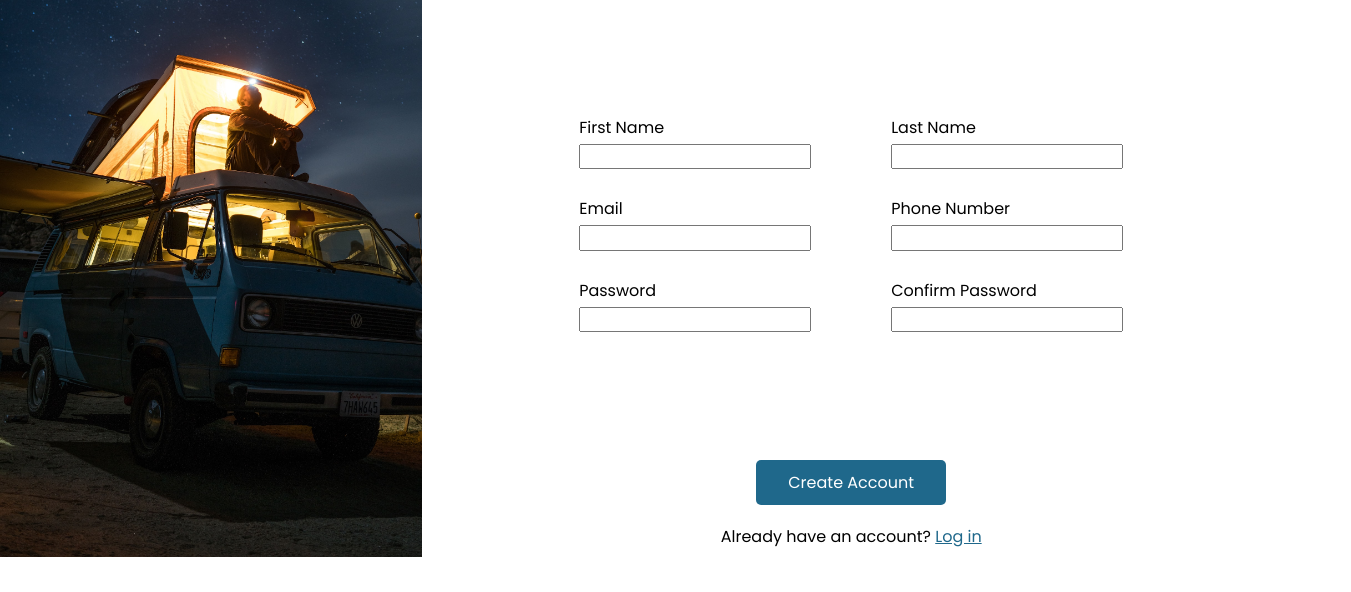
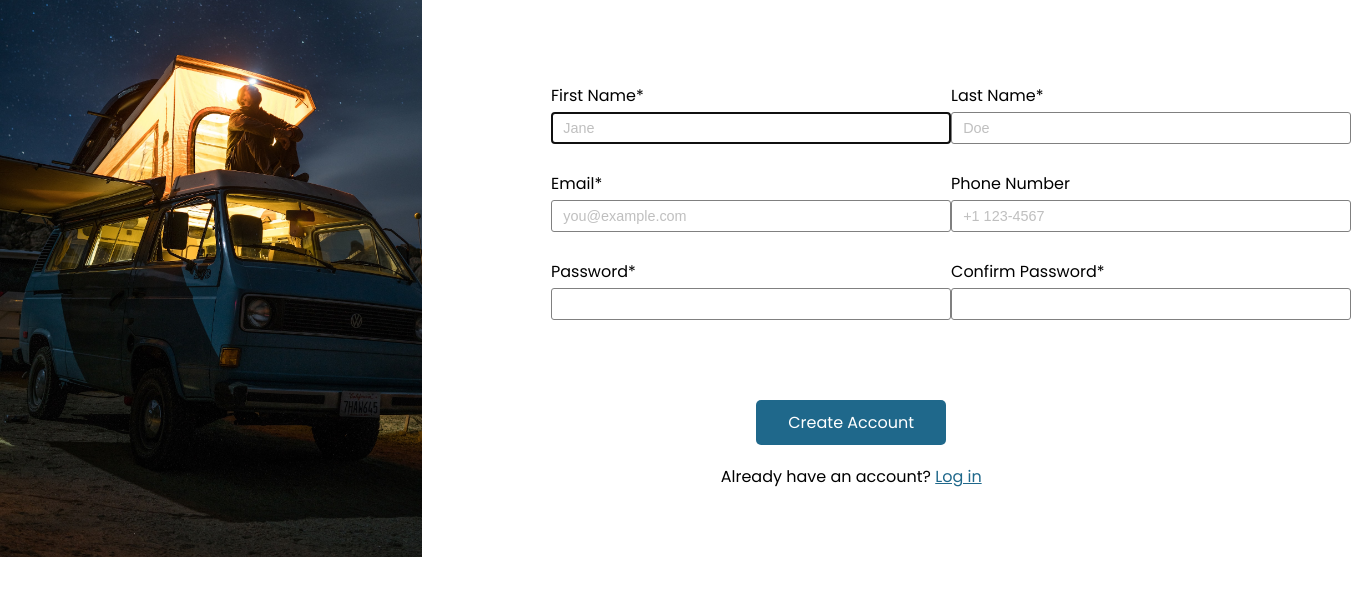
Before and after one commit to daniellima0/sign-up-form, a plain HTML site: page index.html in a window 1280 px wide. Shown: the part 243-835 px from the top of the page, 1351 px wide, since content can reach past the window. Drawn offline with Linux system fonts and the light colour scheme.

Commit message:
feat: add form validation, placeholders, more styles and update README

```diff
--- a/index.html
+++ b/index.html
@@ -23,8 +23,13 @@
                 </div>
                 <p id="image-credit">
                     Photo by
-                    <a href="https://unsplash.com/@tlisbin">Tommy Lisbin</a> on
-                    <a href="https://unsplash.com/photos/xr-y6Ruw7K8"
+                    <a href="https://unsplash.com/@tlisbin" target="_blank"
+                        >Tommy Lisbin</a
+                    >
+                    on
+                    <a
+                        href="https://unsplash.com/photos/xr-y6Ruw7K8"
+                        target="_blank"
                         >Unsplash</a
                     >
                 </p>
@@ -32,64 +37,82 @@
             <div id="right-side">
                 <h1 id="title">Your adventure starts here.</h1>
                 <h2 id="subtitle">Sign up and join us on our next travel</h2>
-                <form action="" method="post">
+                <form action="#" method="post">
                     <fieldset>
                         <div class="input-wrapper">
-                            <label for="first-name">First Name </label>
+                            <label for="first-name">First Name*</label>
                             <input
                                 type="text"
                                 id="first-name"
                                 name="first-name"
+                                placeholder="Jane"
+                                required
+                                autofocus
                             />
                         </div>
                         <div class="input-wrapper">
-                            <label for="last-name">Last Name</label>
+                            <label for="last-name">Last Name*</label>
                             <input
                                 type="text"
                                 id="last-name"
                                 name="last-name"
+                                placeholder="Doe"
+                                required
                             />
                         </div>
                     </fieldset>
                     <fieldset>
                         <div class="input-wrapper">
-                            <label for="email">Email</label>
-                            <input type="email" id="email" name="email" />
+                            <label for="email">Email*</label>
+                            <input
+                                type="email"
+                                id="email"
+                                name="email"
+                                placeholder="you@example.com"
+                                pattern="^[a-zA-Z0-9_.+-]+@[a-zA-Z0-9-]+\.[a-zA-Z0-9-.]+$"
+                                required
+                            />
                         </div>
                         <div class="input-wrapper">
                             <label for="phone-number">Phone Number</label>
                             <input
-                                type="number"
+                                type="tel"
                                 id="phone-number"
                                 name="phone-number"
+                                placeholder="+1 123-4567"
+                                pattern="^\+?[0-9- ]+$"
                             />
                         </div>
                     </fieldset>
                     <fieldset>
                         <div class="input-wrapper">
-                            <label for="password">Password</label>
+                            <label for="password">Password*</label>
                             <input
                                 type="password"
                                 id="password"
                                 name="password"
+                                minlength="8"
+                                required
                             />
                         </div>
                         <div class="input-wrapper">
                             <label for="confirm-password"
-                                >Confirm Password</label
+                                >Confirm Password*</label
                             >
                             <input
                                 type="password"
                                 id="confirm-password"
                                 name="confirm-password"
+                                minlength="8"
+                                required
                             />
                         </div>
                     </fieldset>
+                    <button type="submit" id="submit">Create Account</button>
+                    <p id="login-text">
+                        Already have an account? <a href="#">Log in</a>
+                    </p>
                 </form>
-                <button type="submit" id="submit">Create Account</button>
-                <p id="login-text">
-                    Already have an account? <a href="#">Log in</a>
-                </p>
             </div>
         </div>
     </body>
--- a/styles.css
+++ b/styles.css
@@ -75,10 +75,10 @@
 }
 
 form {
-    margin: 8rem auto;
+    margin: 6rem auto;
     display: flex;
     flex-direction: column;
-    width: 34rem;
+    width: 70%;
 }
 
 fieldset {
@@ -99,9 +99,20 @@ label {
     margin-bottom: 0.5rem;
 }
 
-input{
-    width: 14rem;
-    height: 1.2rem;
+input {
+    width: 25rem;
+    height: 2rem;
+    font-size: 0.9rem;
+    box-sizing: border-box;
+    padding-left: 0.7rem;
+    border: none;
+    border: 1px solid grey;
+    border-radius: 3px;
+}
+
+input::placeholder {
+    color: rgb(128, 128, 128, 0.5);
+    font-size: 0.9rem;
 }
 
 #submit {
@@ -112,9 +123,16 @@ input{
     border: none;
     border-radius: 5px;
     font-size: 1rem;
+    margin: auto;
+    margin-top: 5rem;
+}
+
+#submit:hover {
+    cursor: pointer;
 }
 
 #login-text {
+    margin: auto;
     margin-top: 1.5rem;
 }
 
```
Also changed, not shown: assets/images/result.png (added), 1 other file.
